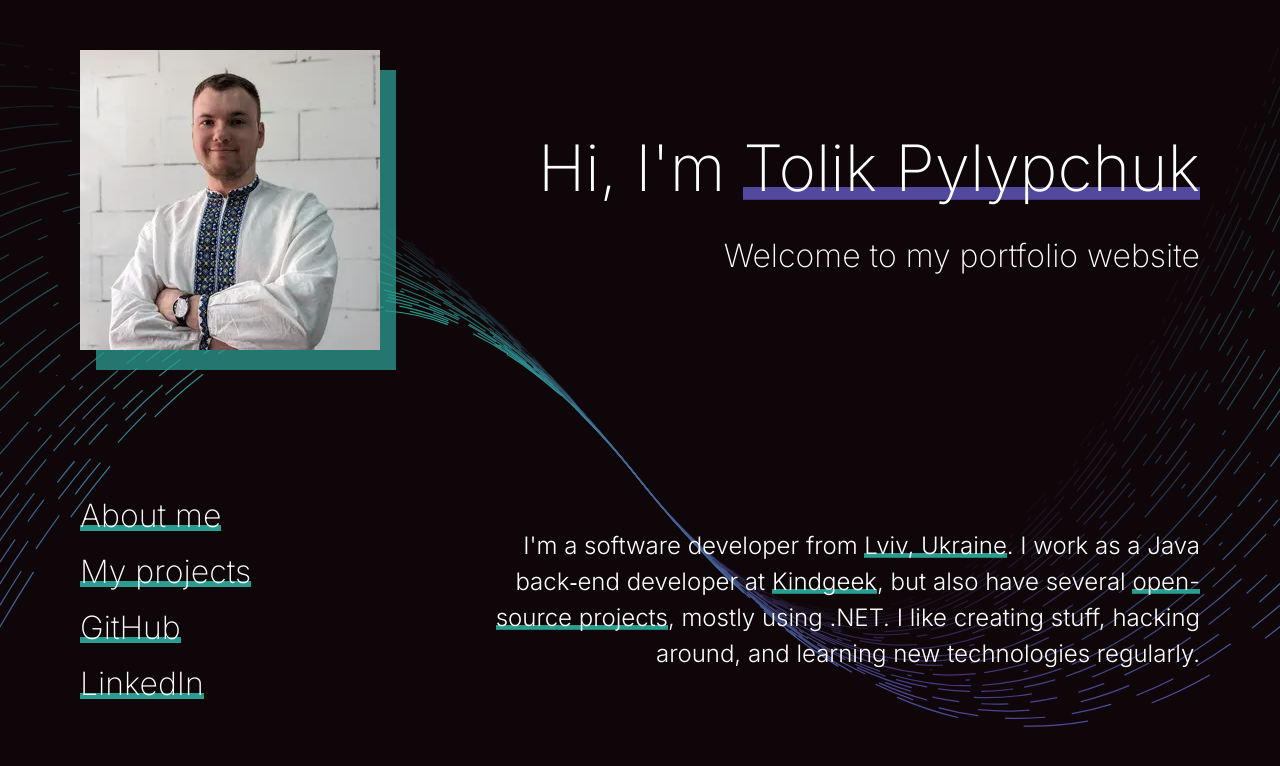
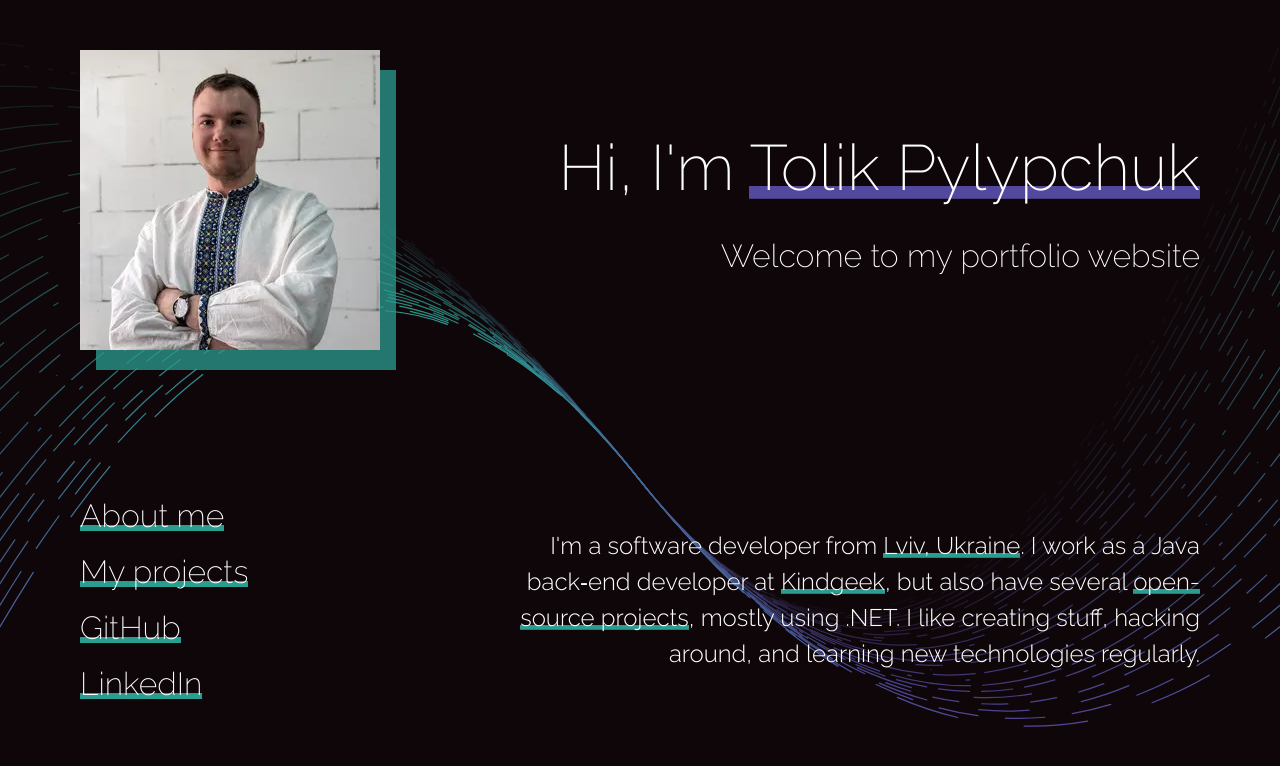
Before and after one commit to TolikPylypchuk/TolikPylypchuk.github.io, a Next.js app: page / in a window 1280 px wide. Shown: the top 766 px of the page. Built offline with nearby package versions, Linux system fonts and the light colour scheme.

Commit message:
Use Raleway as the main font

```diff
--- a/src/app/layout.tsx
+++ b/src/app/layout.tsx
@@ -1,12 +1,12 @@
 import type { Metadata } from "next";
-import { Inter } from "next/font/google";
+import { Raleway } from "next/font/google";
 
 import Favicons from "@/components/Favicons";
 
 import "./reset.css";
 import "./globals.css";
 
-const inter = Inter({ subsets: ["latin"] });
+const raleway = Raleway({ subsets: ["latin"] });
 
 export const metadata: Metadata = {
   title: "Tolik's Website",
@@ -24,7 +24,7 @@
         <Favicons />
       </head>
 
-      <body className={inter.className}>{children}</body>
+      <body className={raleway.className}>{children}</body>
     </html>
   );
 }
--- a/src/components/Landing/Landing.module.css
+++ b/src/components/Landing/Landing.module.css
@@ -130,7 +130,7 @@
   }
 }
 
-@media screen and (max-width: 32rem) {
+@media screen and (max-width: 33rem) {
   .header {
     grid-template-rows: auto auto auto auto;
     grid-template-columns: 100%;
```
